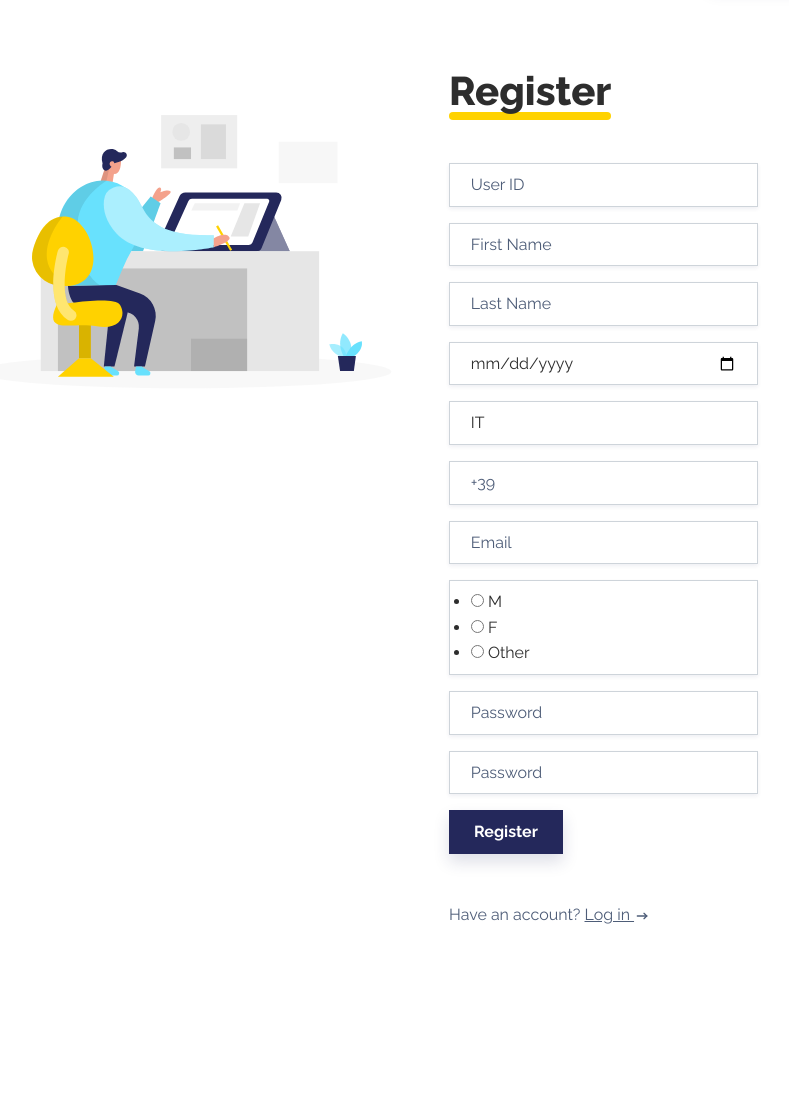
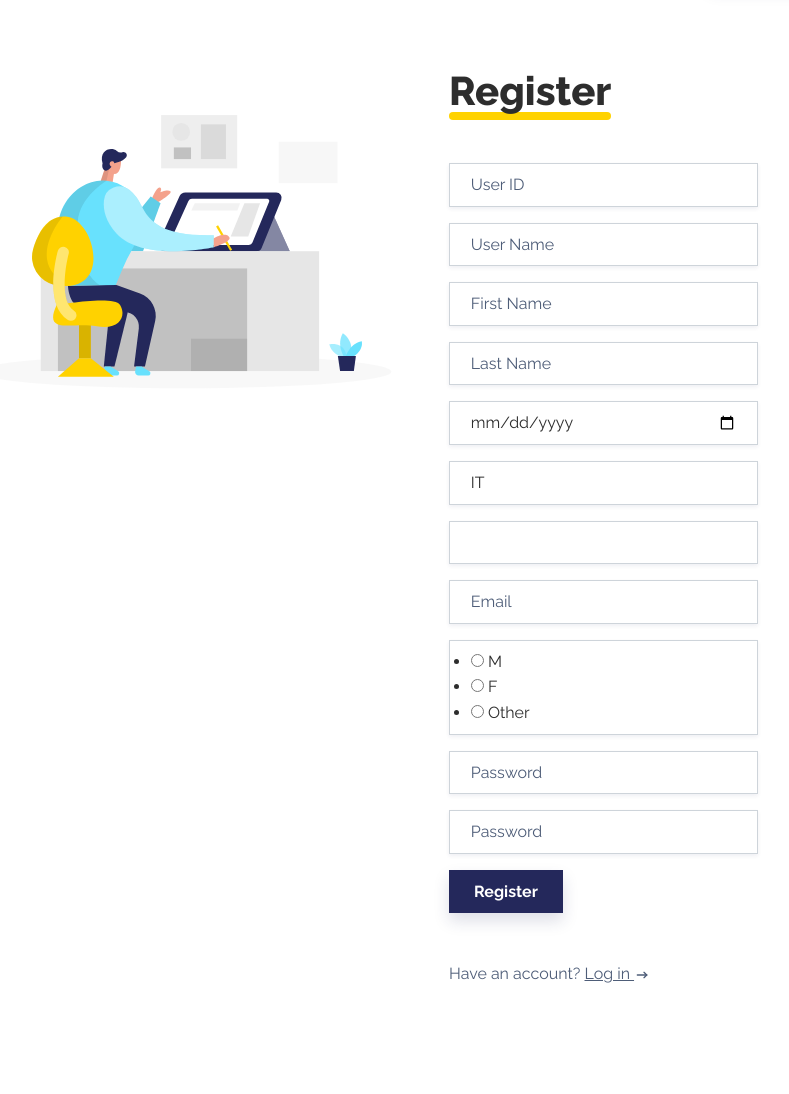
Before and after one commit to MacPapo/Paper-Review, a Flask app: page /register in a window 1280 px wide. Shown: the part 77-1171 px from the top of the page, without its empty margins (203-992 px from the left). Run offline with Flask 3, Linux system fonts and the light colour scheme; some libraries are stand-ins or nearby versions.

Commit message:
Added username field and profile page

```diff
--- a/flask/app/models.py
+++ b/flask/app/models.py
@@ -8,6 +8,7 @@ from app import db, login
 
 class User(db.Model):
     uid = db.Column(db.String(16), index=True, primary_key=True)
+    username = db.Column(db.String(32), index=True, unique=True, nullable=False)
     first_name = db.Column(db.String(32))
     last_name = db.Column(db.String(64))
     birthdate = db.Column(db.DateTime)
@@ -64,6 +65,9 @@ class Researcher(UserMixin, db.Model):
     def researcher_fullname(self):
         return self.get_this_user().fullname()
 
+    def researcher_username(self):
+        return self.get_this_user().username
+
     def __repr__(self):
         return "<User {}>".format(self.rsid)
 
--- a/flask/app/modules/forms.py
+++ b/flask/app/modules/forms.py
@@ -24,8 +24,9 @@ class LoginForm(FlaskForm):
 
 class RegistrationForm(FlaskForm):
     uid = StringField("Username", validators=[DataRequired(), Length(min=16, max=16)])
-    firstname = StringField("First Name", validators=[DataRequired()])
-    lastname = StringField("Last Name", validators=[DataRequired()])
+    username = StringField("User Name", validators=[DataRequired(), Length(min=6, max=32)])
+    firstname = StringField("First Name", validators=[DataRequired(), Length(min=1, max=32)])
+    lastname = StringField("Last Name", validators=[DataRequired(), Length(min=1, max=32)])
     birthdate = DateField("Birth Date", validators=[DataRequired()])
     email = StringField("Email", validators=[DataRequired(), Email()])
     sex = RadioField("Sex",choices=[('M','M'),('F','F'),('Other','Other')],validators=[DataRequired()])
@@ -41,6 +42,11 @@ class RegistrationForm(FlaskForm):
         user = User.query.filter_by(uid=uid.data).first()
         if user is not None:
             raise ValidationError("Please use a different username.")
+
+    def validate_username(self, username):
+        user = User.query.filter_by(username=username.data).first()
+        if user is not None:
+            raise ValidationError("Please use a different user name.")
 
     def validate_email(self, email):
         user = User.query.filter_by(email=email.data).first()
--- a/flask/app/routes.py
+++ b/flask/app/routes.py
@@ -31,7 +31,11 @@ def login():
     form = LoginForm()
     if form.validate_on_submit():
         researcher = Researcher.query.filter_by(rsid=form.rsid.data).first()
-        user = User.query.join(Researcher,User.uid == Researcher.rsid).filter_by(rsid=form.rsid.data).first()
+        user = (
+            User.query.join(Researcher, User.uid == Researcher.rsid)
+            .filter_by(rsid=form.rsid.data)
+            .first()
+        )
         if user is None or not user.check_password(form.password.data):
             flash("Invalid username or password")
             return redirect(url_for("login"))
@@ -57,6 +61,7 @@ def register():
     if form.validate_on_submit():
         user = User(
             uid=form.uid.data,
+            username=form.username.data,
             first_name=form.firstname.data,
             last_name=form.lastname.data,
             birthdate=form.birthdate.data,
@@ -64,8 +69,8 @@ def register():
             sex=form.sex.data,
             nationality=form.nationality.data,
             phone=form.phone.data,
-            created_at = datetime.now(),
-            updated_at = datetime.now()
+            created_at=datetime.now(),
+            updated_at=datetime.now()
         )
         user.set_password(form.password.data)
         db.session.add(user)
@@ -75,7 +80,6 @@ def register():
         flash("Congratulations, you are now a registered user!")
         return redirect(url_for("login"))
     return render_template("register.html", title="Register", form=form)
-
 
 
 @app.route("/upload", methods=["GET", "POST"])
@@ -140,6 +144,7 @@ def upload():
 
     return render_template("upload.html", title="Upload", form=form)
 
+
 @app.route("/pdfs")
 @login_required  # this decorator will make sure that the user is logged in
 def pdfs():
@@ -152,14 +157,21 @@ def pdfs():
         return render_template("pdfs.html", title="PDFs", pdfs=pdfs)
     return render_template("index.html", title="PDFs")
 
-@app.route("/profile")
+
+@app.route("/user/<username>")
 @login_required
-def profile():
-    if current_user.is_authenticated:
-        if isinstance(current_user, Researcher):
-            user = User.query.join(Researcher,User.uid == Researcher.rsid).filter_by(rsid=current_user.rsid).first()
-            user_type = "Researcher"
-        return render_template("profile.html", title="profile", user = user, user_type = user_type)
+def profile(username):
+    # TODO: add a check to see if the user is a researcher or a reviewer
+    user = (
+        User.query.join(Researcher, User.uid == Researcher.rsid)
+        .filter(User.username == username)
+        .first_or_404()
+    )
+    user_type = "Researcher"
+    return render_template(
+        "profile.html", title="profile", user=user, user_type=user_type
+    )
+
 
 @app.before_request
 def before_request():
--- a/flask/app/templates/_navbar.html
+++ b/flask/app/templates/_navbar.html
@@ -22,7 +22,7 @@
                     {{ current_user.researcher_fullname() }}
                 </button>
                 <ul class="dropdown-menu" aria-labelledby="dropdownMenuButton1">
-                    <li><a class="dropdown-item" href="{{ url_for('profile') }}">Profile</a></li>
+                    <li><a class="dropdown-item" href="{{ url_for('profile', username=current_user.researcher_username() ) }}">Profile</a></li>
                     <li><a class="dropdown-item text-danger" href="{{ url_for('logout') }}">Logout</a></li>
                 </ul>
             </div>
--- a/flask/app/templates/register.html
+++ b/flask/app/templates/register.html
@@ -17,7 +17,12 @@
                             <span style="color: red;">[{{ error }}]</span>
                             {% endfor %}
                         </div>
-
+                        <div class="mb-3">
+                            {{ form.username(class_="shadow-sm form-control", size=32, placeholder="User Name") }}
+                            {% for error in form.username.errors %}
+                            <span style="color: red;">[{{ error }}]</span>
+                            {% endfor %}
+                        </div>
                         <div class="mb-3">
                             {{ form.firstname(class_="shadow-sm form-control", size=32, placeholder="First Name") }}
                             {% for error in form.firstname.errors %}
@@ -43,7 +48,7 @@
                             {% endfor %}
                         </div>
                         <div class="mb-3">
-                            {{ form.phone(class_="shadow-sm form-control", size=10, placeholder="+39") }}
+                            {{ form.phone(class_="shadow-sm form-control") }}
                             {% for error in form.phone.errors %}
                             <span style="color: red;">[{{ error }}]</span>
                             {% endfor %}
```
Also changed, not shown: flask/migrations/versions/3fc2b162b3fe_added_username_column_to_user_table.py (added, +34 -0 lines).
